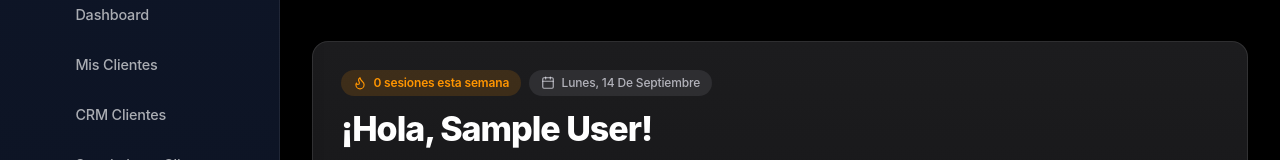
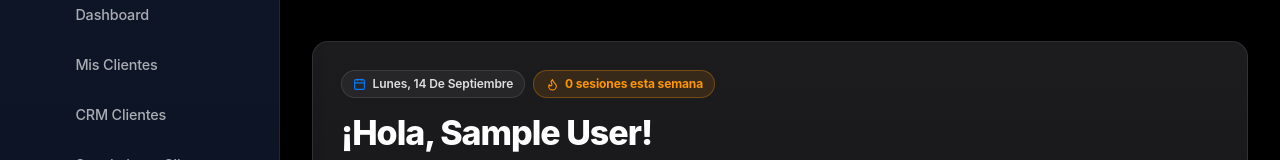
Before and after one commit to Jorgecs14/fitness-app-tfm, a React (Vite) app in the folder frontend/: page /dashboard/client-home in a window 1280 px wide. Shown: the part 137-297 px from the top of the page. Built offline with nearby package versions, Linux system fonts and the light colour scheme; no server answers; sample sign-in values are in the browser's storage; some icons are missing.

Commit message:
fix(client-home): redesign date and session badges for cohesive designer look

```diff
--- a/frontend/src/pages/ClientHomePage.tsx
+++ b/frontend/src/pages/ClientHomePage.tsx
@@ -252,43 +252,58 @@ export const ClientHomePage: React.FC = () => {
           background: 'linear-gradient(180deg, #1C1C1E 0%, #161618 100%)',
         }}
       >
-        <Stack direction="row" spacing={1} alignItems="center" sx={{ mb: 1.5 }} flexWrap="wrap">
+        <Box
+          sx={{
+            display: 'flex',
+            alignItems: 'center',
+            gap: 1,
+            flexWrap: 'wrap',
+            mb: 1.8
+          }}
+        >
+          {/* Fecha Actual */}
           <Box
             sx={{
               display: 'inline-flex',
               alignItems: 'center',
               gap: 0.8,
-              backgroundColor: 'rgba(255, 149, 0, 0.15)',
-              color: '#FF9500',
-              px: 1.5,
+              bgcolor: 'rgba(255, 255, 255, 0.05)',
+              border: '1px solid rgba(255, 255, 255, 0.1)',
+              color: 'rgba(255, 255, 255, 0.85)',
+              px: 1.4,
               py: 0.5,
-              borderRadius: 2,
+              borderRadius: '20px',
               fontSize: '12px',
               fontWeight: 600,
+              textTransform: 'capitalize',
+              letterSpacing: '-0.01em',
             }}
           >
-            <Flame size={14} />
-            <span>{thisWeekSessions.length} sesiones esta semana</span>
+            <Calendar size={13} color="#007AFF" />
+            <span>{new Date().toLocaleDateString('es-ES', { weekday: 'long', day: 'numeric', month: 'long' })}</span>
           </Box>
+
+          {/* Sesiones de la Semana */}
           <Box
             sx={{
               display: 'inline-flex',
               alignItems: 'center',
               gap: 0.8,
-              backgroundColor: 'rgba(120, 120, 128, 0.2)',
-              color: 'rgba(235, 235, 245, 0.7)',
-              px: 1.5,
+              bgcolor: thisWeekSessions.length > 0 ? 'rgba(52, 199, 89, 0.12)' : 'rgba(255, 149, 0, 0.12)',
+              border: thisWeekSessions.length > 0 ? '1px solid rgba(52, 199, 89, 0.3)' : '1px solid rgba(255, 149, 0, 0.3)',
+              color: thisWeekSessions.length > 0 ? '#34C759' : '#FF9500',
+              px: 1.4,
               py: 0.5,
-              borderRadius: 2,
+              borderRadius: '20px',
               fontSize: '12px',
-              fontWeight: 500,
-              textTransform: 'capitalize',
+              fontWeight: 700,
+              letterSpacing: '-0.01em',
             }}
           >
-            <Calendar size={14} />
-            <span>{new Date().toLocaleDateString('es-ES', { weekday: 'long', day: 'numeric', month: 'long' })}</span>
+            <Flame size={13} />
+            <span>{thisWeekSessions.length} {thisWeekSessions.length === 1 ? 'sesión' : 'sesiones'} esta semana</span>
           </Box>
-        </Stack>
+        </Box>
 
         <Typography variant="h4" sx={{ fontWeight: 800, color: '#ffffff', letterSpacing: '-0.03em', mb: 0.8 }}>
           ¡Hola, {currentUser?.name || 'Atleta'}!
```
